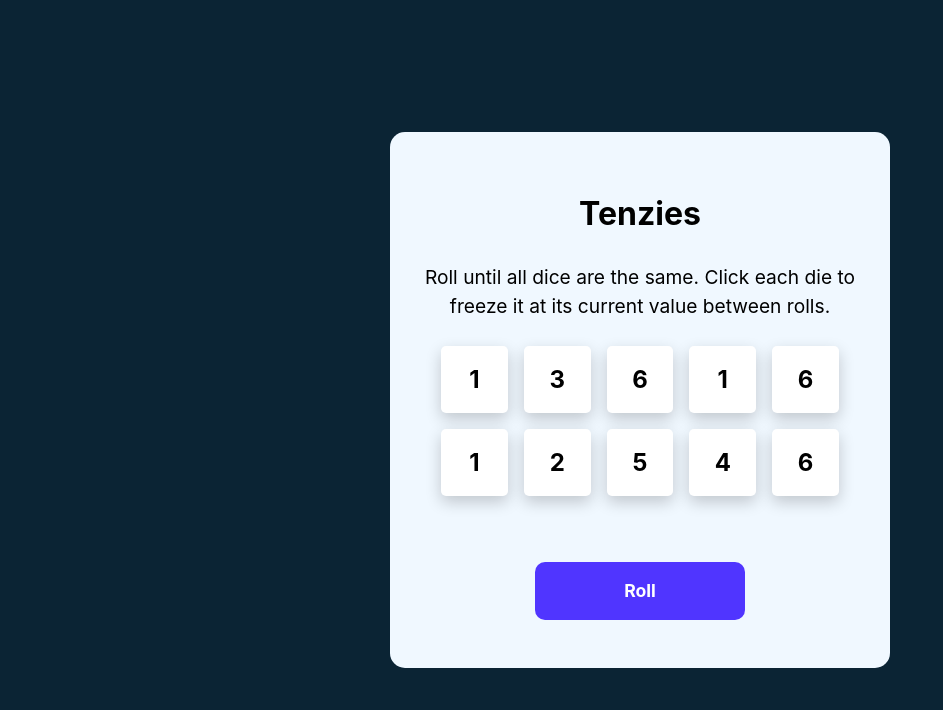
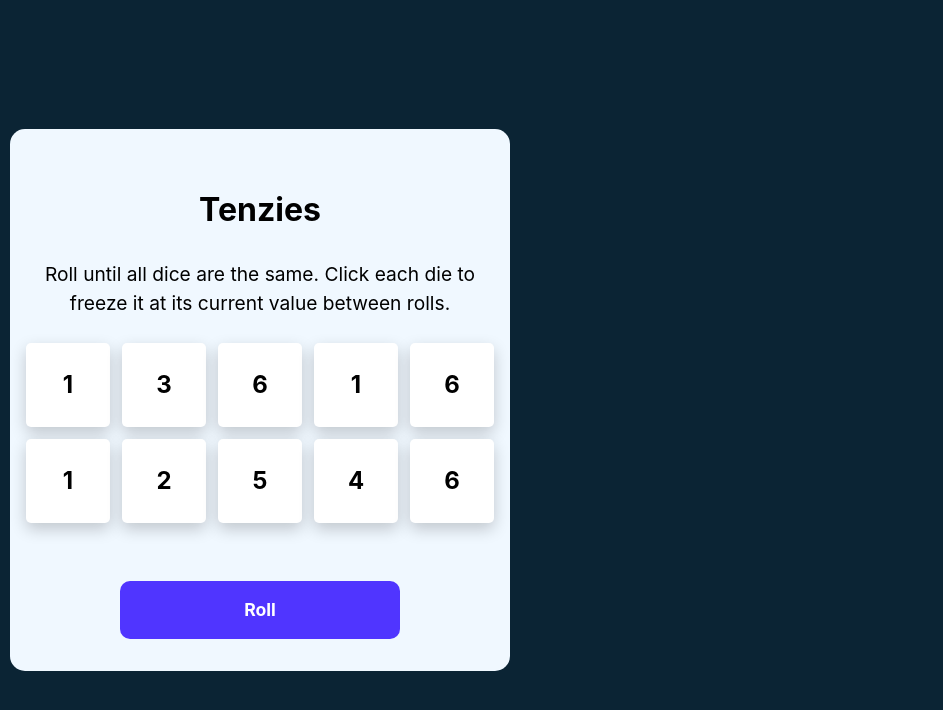
Before and after one commit to Priya-creates/Tenzies-game, a React (Vite) app: page / in a window 1280 px wide. Shown: the top 710 px of the page, without its empty margins (0-943 px from the left). Built offline with nearby package versions, Linux system fonts and the light colour scheme.

Commit message:
change style.css

```diff
--- a/src/style.css
+++ b/src/style.css
@@ -1,4 +1,3 @@
-
 * {
   box-sizing: border-box;
   margin: 0;
@@ -9,9 +8,7 @@ html,
 body {
   height: 100%;
 }
-
 body {
-
   min-height: 100vh;
   display: flex;
   justify-content: center;
@@ -20,19 +17,11 @@ body {
   padding: 30px 10px;
 }
 
-body {
-  background-color: #0b2434;
-  display: flex;
-  justify-content: center;
-  align-items: center;
-  padding: 30px;
-  height: auto;
-}
+/* 3. Root */
 #root {
   width: 100%;
   height: auto;
 }
-
 
 main {
   background-color: aliceblue;
@@ -42,13 +31,10 @@ main {
   justify-content: center;
   align-items: center;
   gap: 1.6rem;
-  overflow: hidden;
   width: 100%;
   max-width: 500px;
-  margin: 0 auto;
   padding: 2rem 1rem;
 }
-
 
 .title {
   font-family: Inter, sans-serif;
@@ -64,7 +50,6 @@ main {
   width: 100%;
 }
 
-
 .sr-only {
   position: absolute;
   width: 1px;
@@ -77,27 +62,23 @@ main {
   border: 0;
 }
 
-
 .flex-container {
   width: 100%;
   display: flex;
   justify-content: center;
   align-items: center;
-  flex: 1 1 auto;
 }
 .grid-container {
   display: grid;
   grid-template-columns: repeat(5, 1fr);
   grid-template-rows: repeat(2, minmax(48px, 1fr));
-  gap: 0.5rem;
-  width: 85%;
-  gap: 1rem;
-  margin-bottom: 2.5rem;
+  gap: 0.75rem;
+  width: 100%;
+  margin-bottom: 2rem;
 }
 
-
 .tab {
-  background-color: #ffffff;
+  background-color: #fff;
   box-shadow: 0 6px 16px rgba(0, 0, 0, 0.2);
   border-radius: 5px;
   border: none;
@@ -109,50 +90,32 @@ main {
   font-family: Inter, sans-serif;
   font-weight: 700;
   font-size: 1.5rem;
-  margin: 0;
-  padding: 0;
 }
-
 
 .roll-button {
   font-family: Inter, sans-serif;
   font-weight: 700;
   font-size: 1.1rem;
   background-color: #5035ff;
-  color: white;
+  color: #fff;
   border: none;
   border-radius: 10px;
-  padding: 1rem;
-  padding-inline: 27px;
+  padding: 1rem 2rem;
   cursor: pointer;
   position: sticky;
   bottom: 1rem;
-  width: 45%;
+  width: 60%;
   max-width: 300px;
-  margin: 1rem auto 0;
+  margin: 0 auto;
   text-align: center;
-
 }
 
-/* Responsive Tweaks */
-@media (max-width: 850px) {
-  .tab {
-    font-size: 1.4rem;
+/* 10. Tweak dice size/text on smaller screens */
+@media (max-width: 500px) {
+  .grid-container {
+    gap: 0.5rem;
   }
-}
-
-@media (max-width: 500px) {
   .tab {
     font-size: 1.3rem;
   }
 }
-
-@media (max-width: 360px) {
-  main{
-    height: 85vh;
-  }
-  .grid-container {
-    grid-template-columns: repeat(5, 1fr);
-    grid-template-rows: repeat(2, minmax(40px, 1fr));
-  }
-}
```
